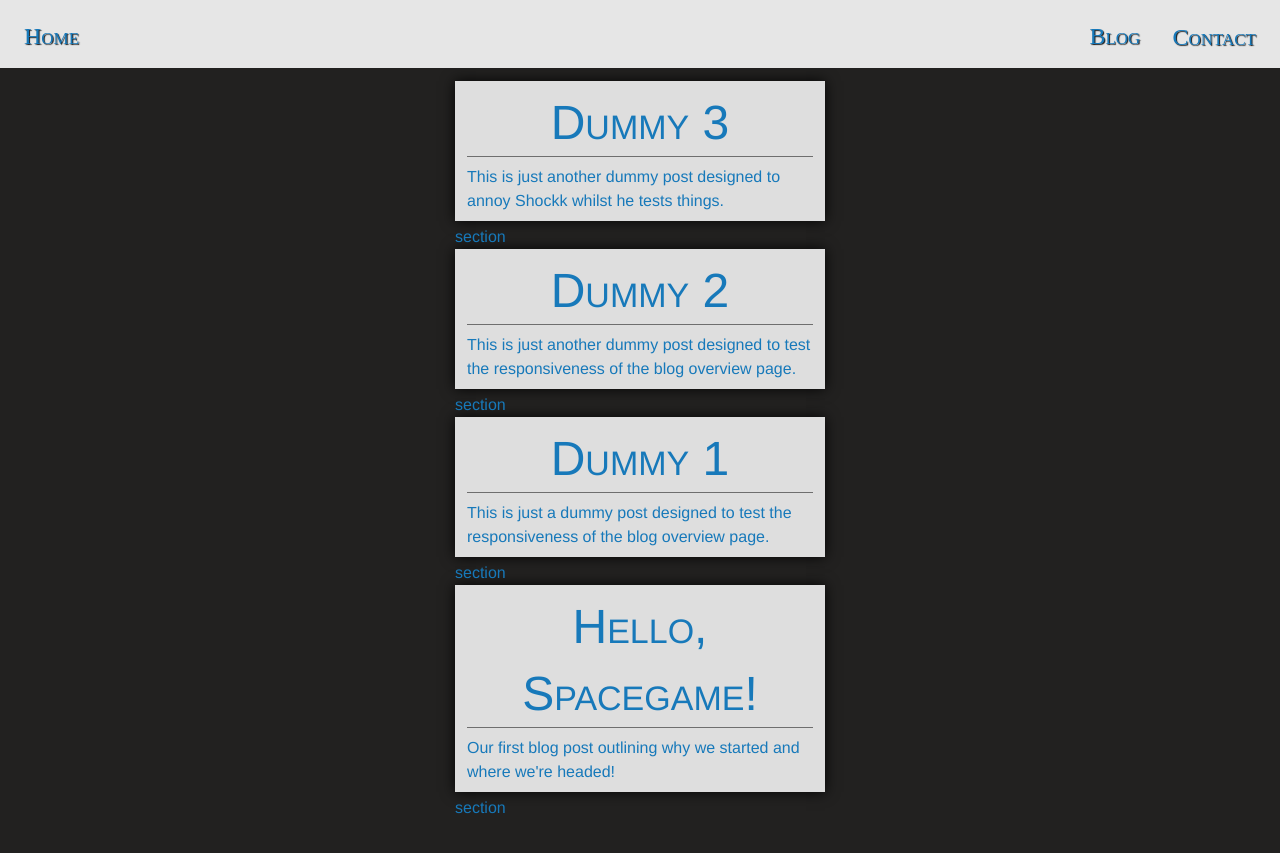
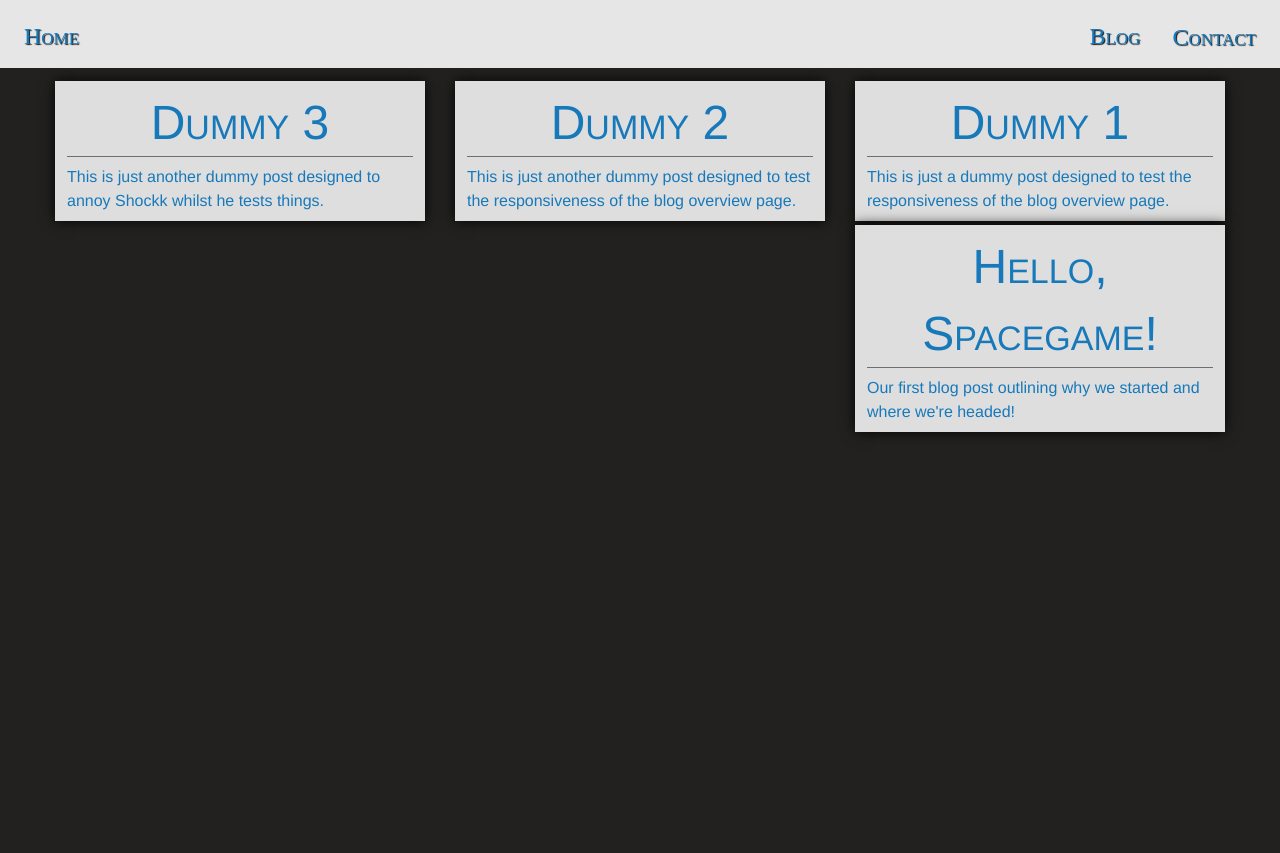
Before and after one commit to ori-sky/polar-space, a Jekyll site: the page built from blog.md, in a window 1280 px wide. Shown: the top 853 px of the page. Built offline with Jekyll 4.4.1, drawn with Linux system fonts in a browser that asks for light colours; some web fonts are replaced.

Commit message:
Update blog.md

```diff
--- a/blog.md
+++ b/blog.md
@@ -5,7 +5,7 @@ layout: blog
 
 {::nomarkdown}
 {% for post in site.posts %}
-	<div class="small-4 small-centered columns">
+	<div class="small-4 columns">
 		<a href="{{ post.url | remove_first:'/' }}">
 			<div class="content-box">
 				<h1>{{ post.title }}</h1>
@@ -13,8 +13,7 @@ layout: blog
 					{{ post.description }}
 				</section>
 			</div>
-			{{ post.esripti }}
-			section</>
+		</a>
 	</div>
 {% endfor %}
 {:/}
```
